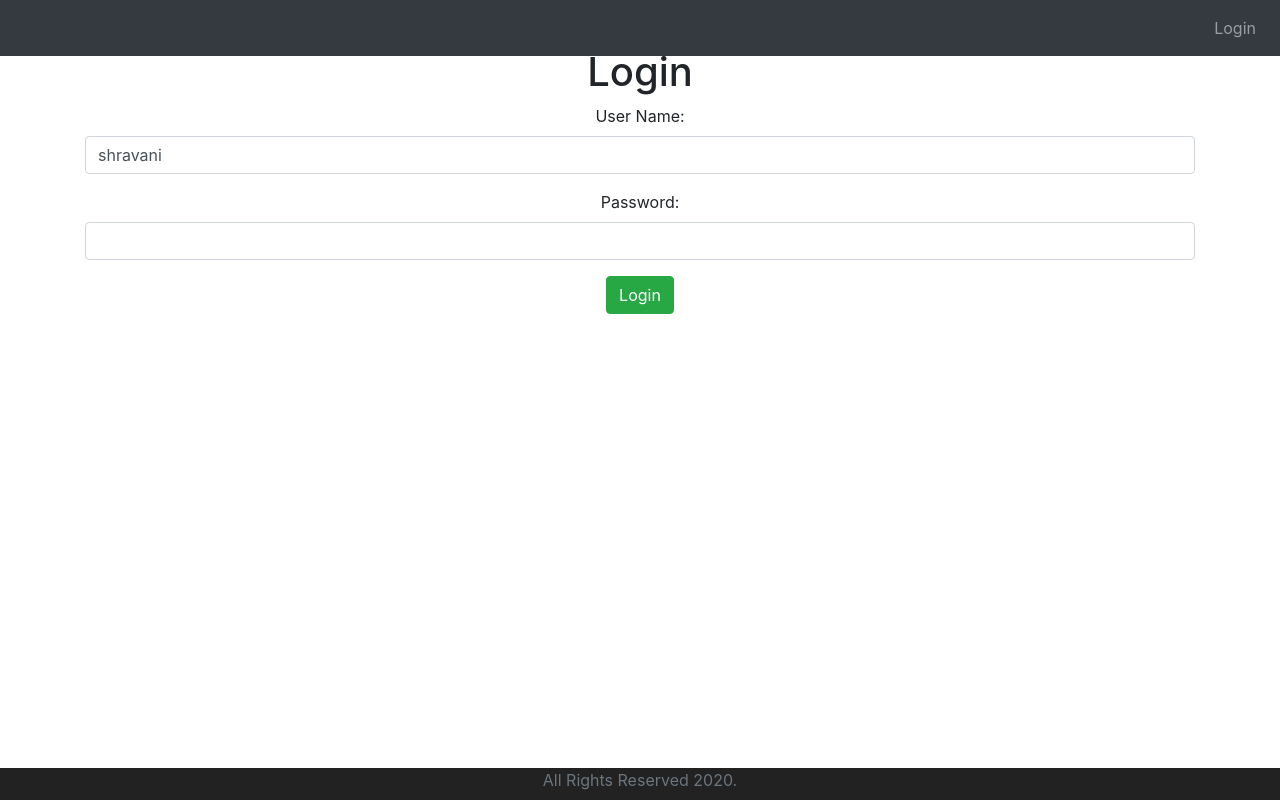
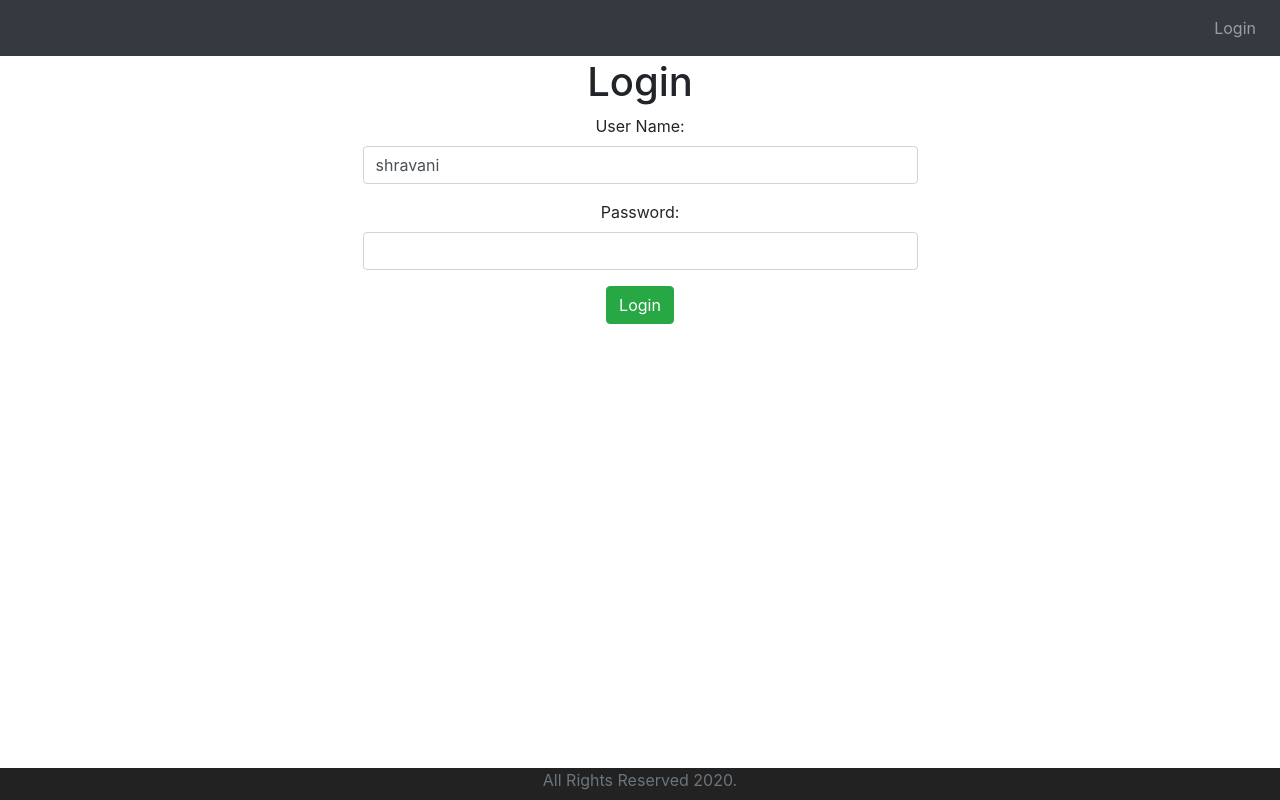
Before and after one commit to shravani-t/Todo-Application-FE, a React (Create React App) app: page / in a window 1280 px wide. Built offline with nearby package versions, Linux system fonts and the light colour scheme.

Commit message:
CSS changes

```diff
--- a/src/App.css
+++ b/src/App.css
@@ -7,6 +7,7 @@
 }
 
 .main-component {
+  padding-top: 10px;
   height: 90vh;
   overflow-y: auto;
 }
--- a/src/components/Todo/LoginComponent.jsx
+++ b/src/components/Todo/LoginComponent.jsx
@@ -64,21 +64,21 @@ class LoginComponent extends Component {
                     {hasLoginFailed && <div className="alert alert-warning">Invalid Credentials</div>}
                     {showSuccessMessage && <div>Login Successful</div>}
                     <div className="form-horizontal">
-                        <div className="form-group">
+                        <div className="form-group text-center">
                             <label htmlFor="username">User Name: </label>
                             <input
                                 type="text"
-                                className="form-control"
+                                className="form-control w-50 m-auto"
                                 name="username"
                                 value={username}
                                 onChange={handleChange}
                             />
                         </div>
-                        <div className="form-group">
+                        <div className="form-group text-center">
                             <label htmlFor="password">Password: </label>
                             <input
                                 type="password"
-                                className="form-control"
+                                className="form-control w-50 m-auto"
                                 name="password"
                                 value={password}
                                 onChange={handleChange}
```
